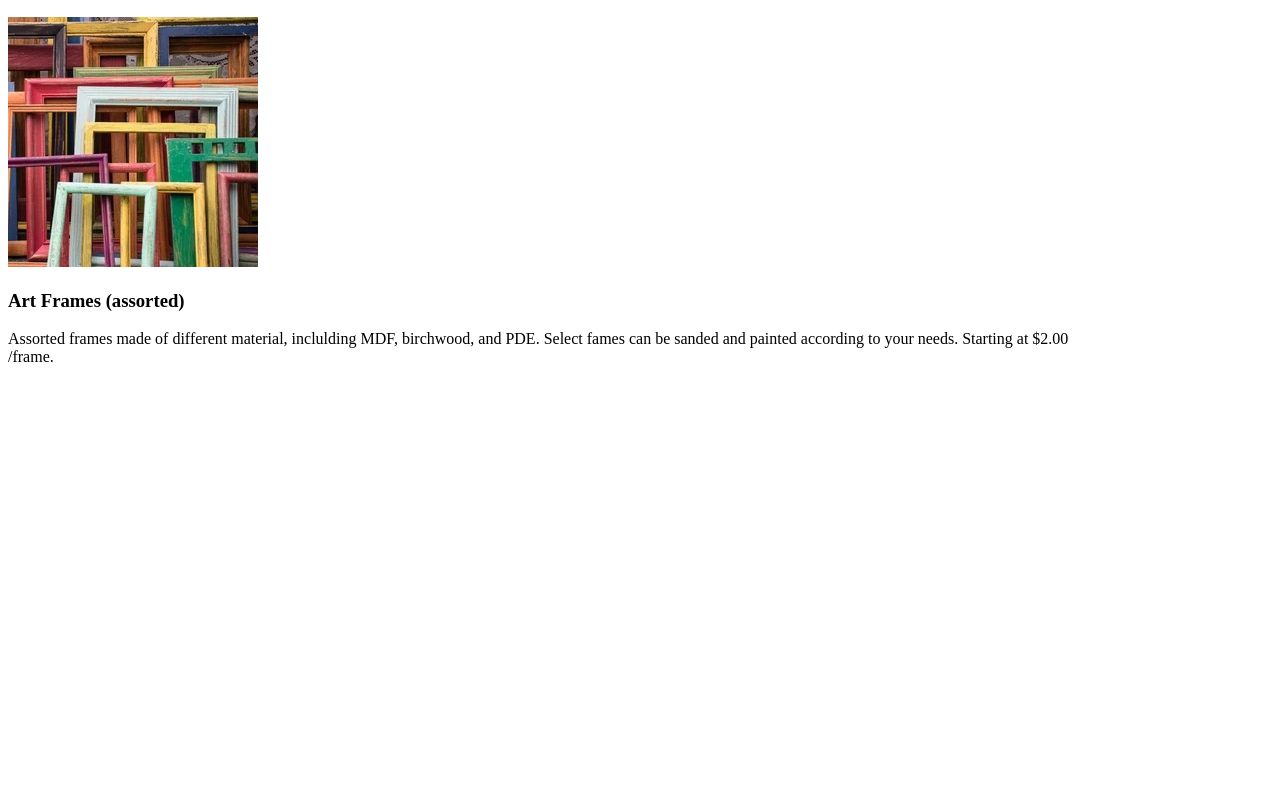
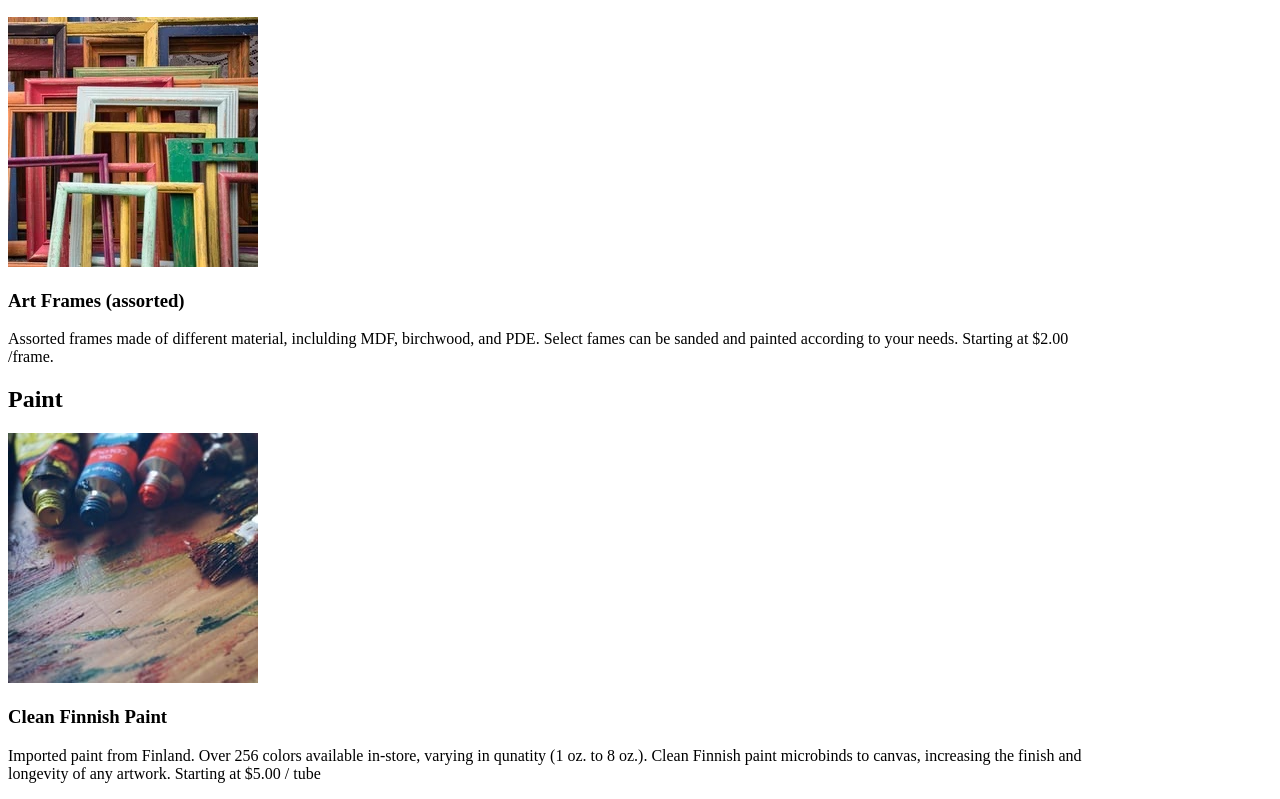
Before and after one commit to yudhanurrizky/dasmoto-project, a plain HTML site: page index.html in a window 1280 px wide. Shown: the part 526-1325 px from the top of the page. Before the commit the page ends 908 px from the top, so only its background shows below. Drawn offline with Linux system fonts and the light colour scheme.

Commit message:
Finished paint section

```diff
--- a/index.html
+++ b/index.html
@@ -26,6 +26,15 @@
                 at $2.00 <br> /frame.</span>
                 </p>
             </section>
+            <section>
+                <h2>Paint</h2>
+                <img src='Images\Image 4.jpeg'>
+                <h3>Clean Finnish Paint</h3>
+                <p>Imported paint from Finland. Over 256 colors available in-store, varying in qunatity
+                (1 oz. to 8 oz.). Clean Finnish paint microbinds to canvas, increasing the finish and <br>
+                longevity of any artwork. <span>Starting at $5.00 / tube</span>
+                </p>
+            </section>
         </main>
     </body>
 </html>
```
